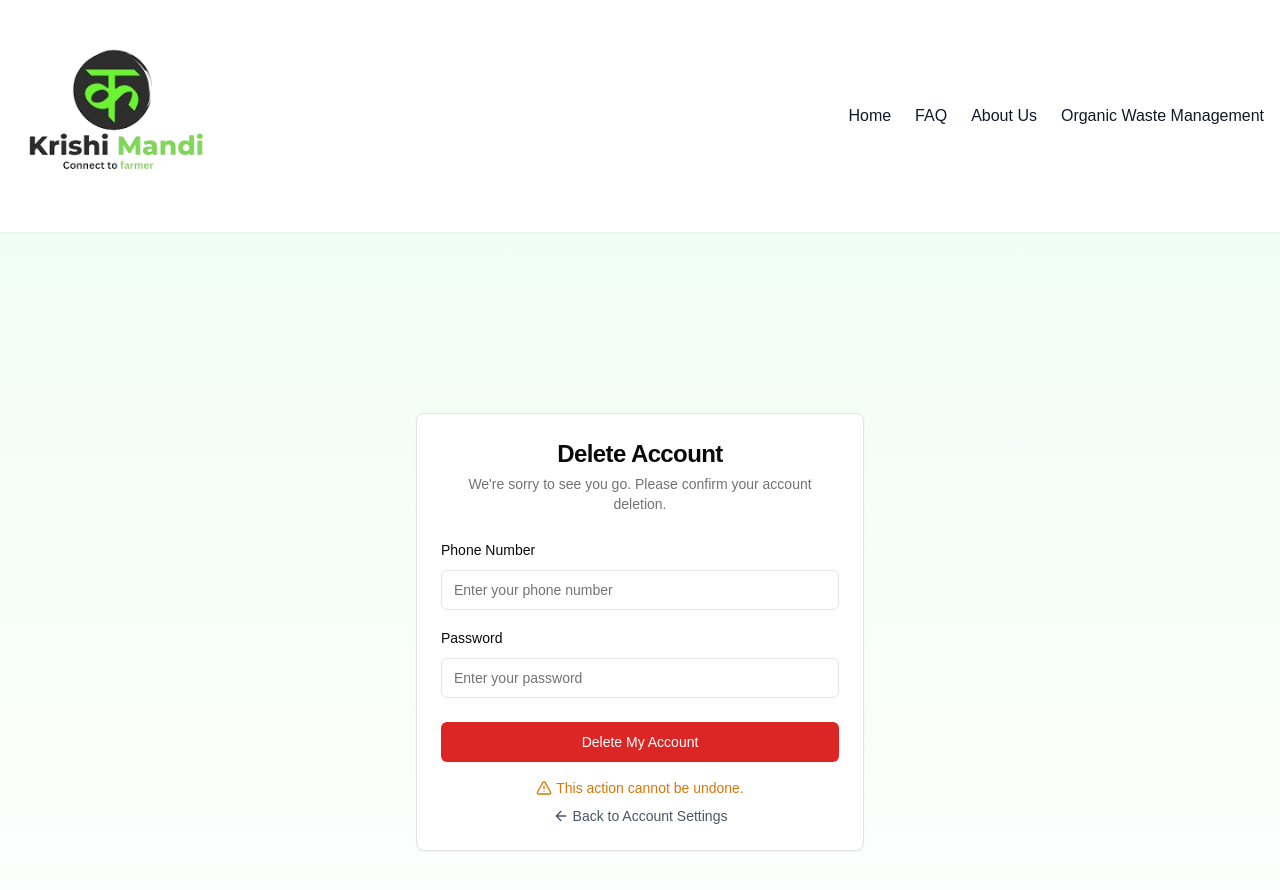
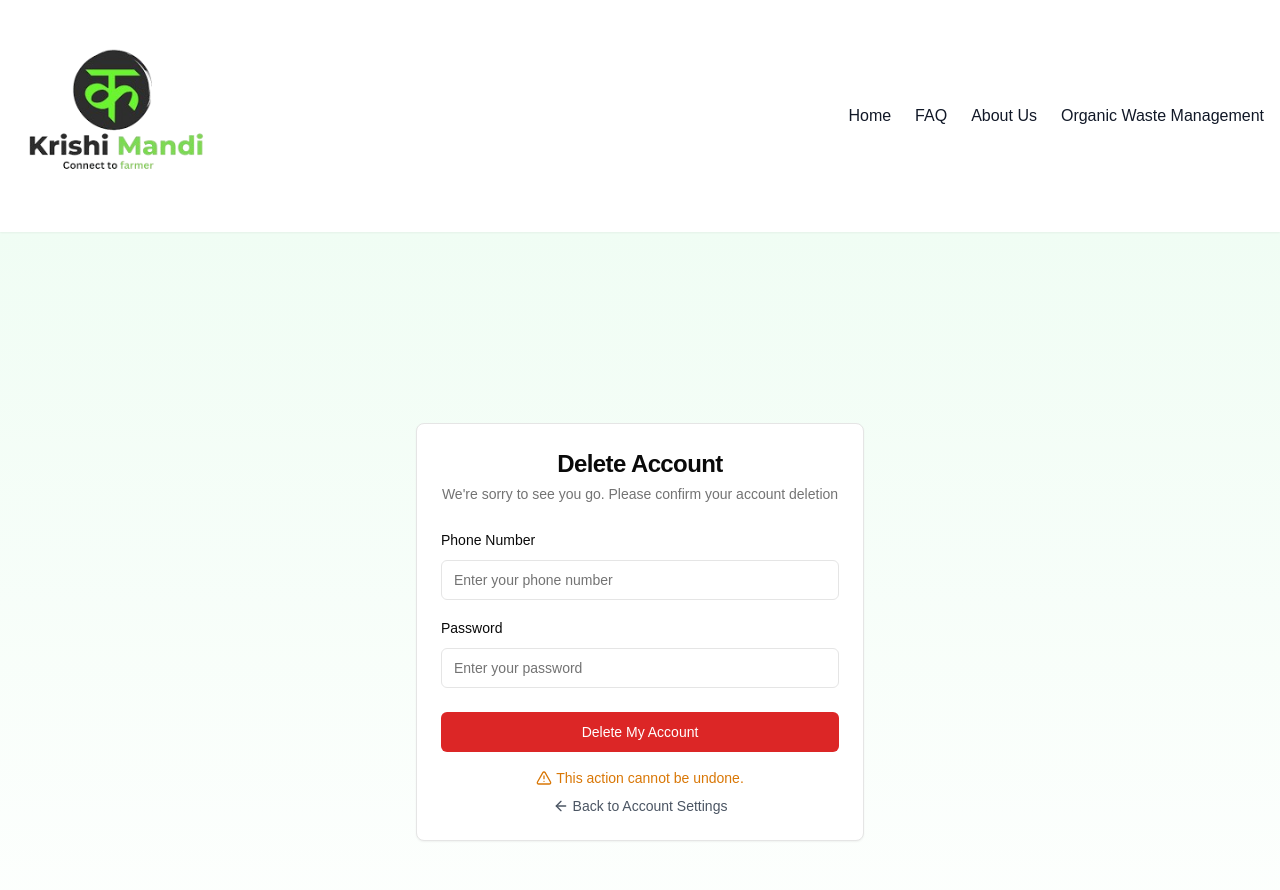
Before and after one commit to anmolmishra99/km-landing, a Next.js app: page /delete-user in a window 1280 px wide. Shown: the top 890 px of the page. Built offline with nearby package versions, Linux system fonts and the light colour scheme.

Commit message:
fixed new

```diff
--- a/components/DeleteUser.jsx
+++ b/components/DeleteUser.jsx
@@ -53,7 +53,8 @@ export default function DeleteAccount() {
               Delete Account
             </CardTitle>
             <CardDescription className="text-center">
-              We're sorry to see you go. Please confirm your account deletion.
+              We&apos;re sorry to see you go. Please confirm your account
+              deletion
             </CardDescription>
           </CardHeader>
           <CardContent>
```
